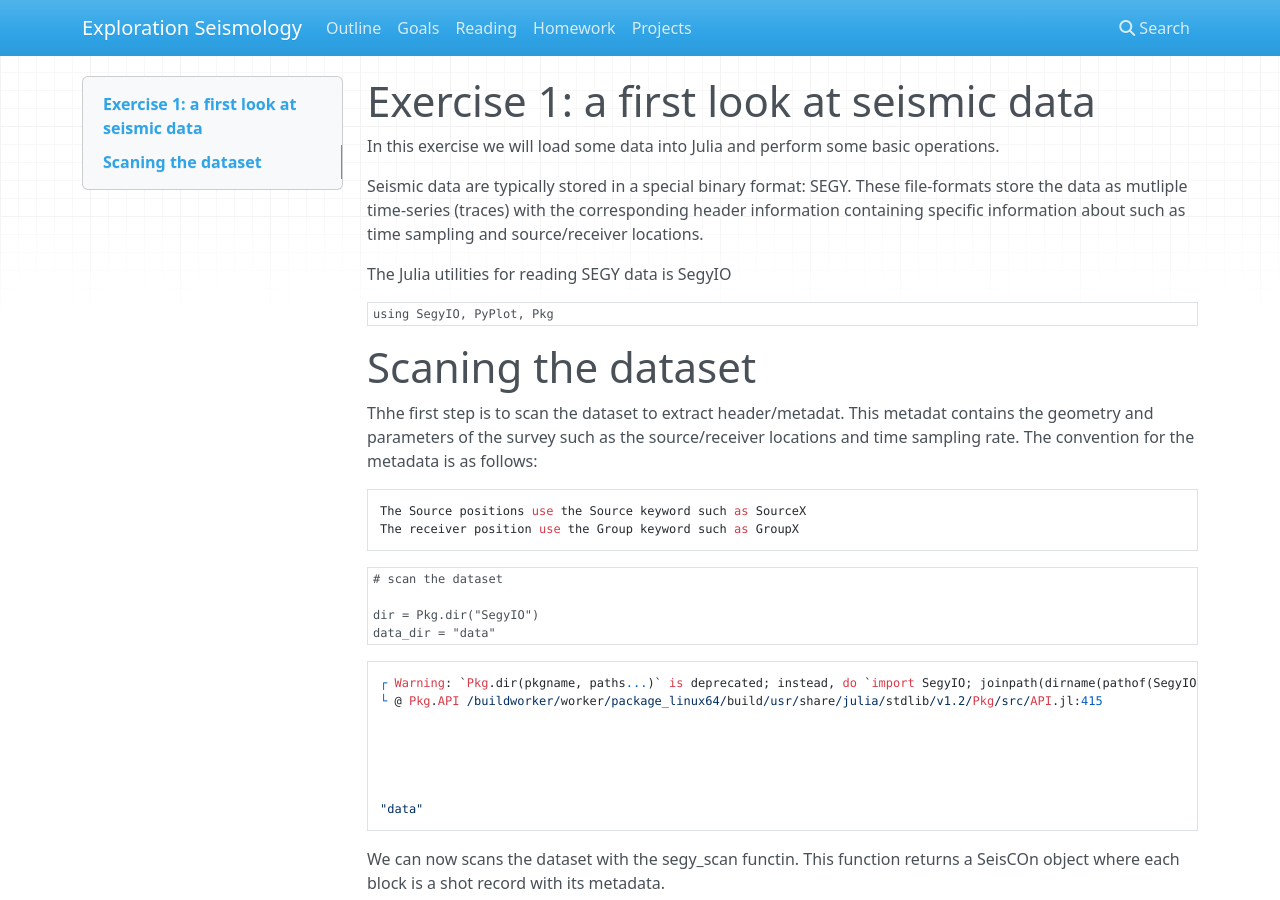
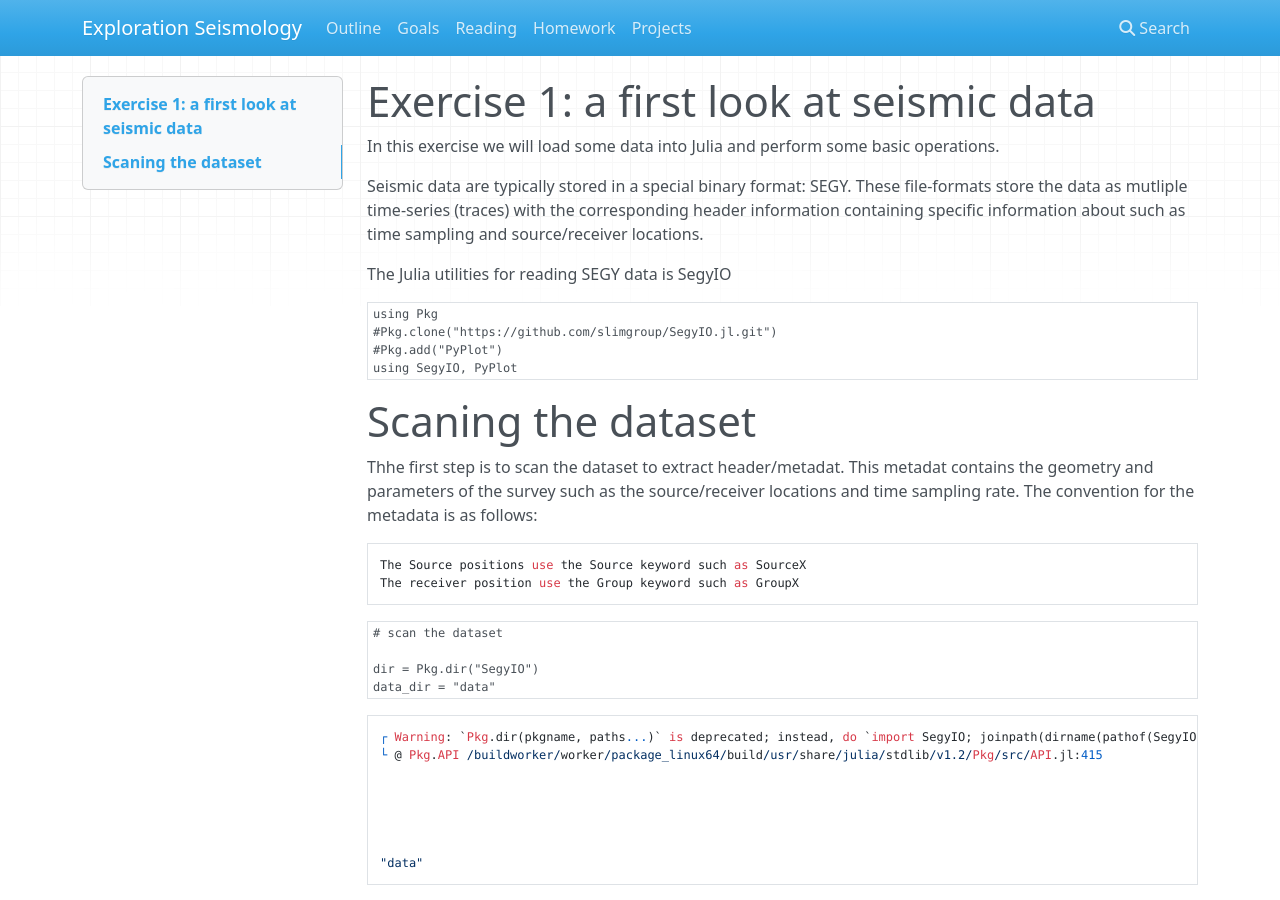
Before and after one commit to flexie/eas-4803-8803-ccs, an MkDocs documentation site: the page built from docs/Assignments/Exercise1.md, in a window 1280 px wide and 900 px high. Built offline with MkDocs 1.6.1, drawn with Linux system fonts in a browser that asks for light colours; nearby versions of some CDN libraries; old or Windows-style settings are respelled for this version of MkDocs.

Commit message:
fix exercise 1 in assignments

````diff
--- a/docs/Assignments/Exercise1.md
+++ b/docs/Assignments/Exercise1.md
@@ -10,7 +10,10 @@ The Julia utilities for reading  SEGY data is SegyIO
 
 
 ```julia
-using SegyIO, PyPlot, Pkg
+using Pkg
+#Pkg.clone("https://github.com/slimgroup/SegyIO.jl.git")
+#Pkg.add("PyPlot")
+using SegyIO, PyPlot
 ```
 
 # Scaning the dataset
````
